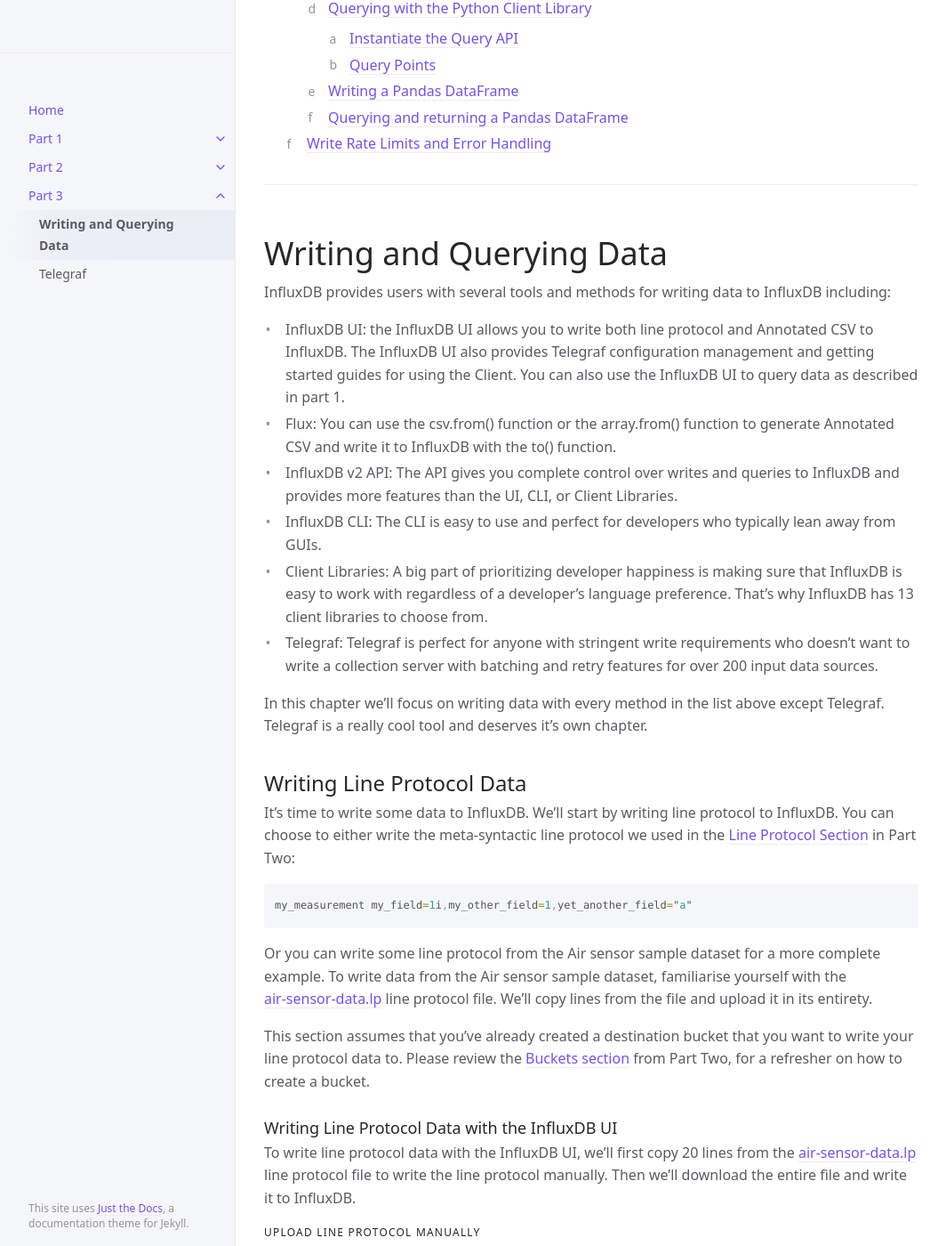
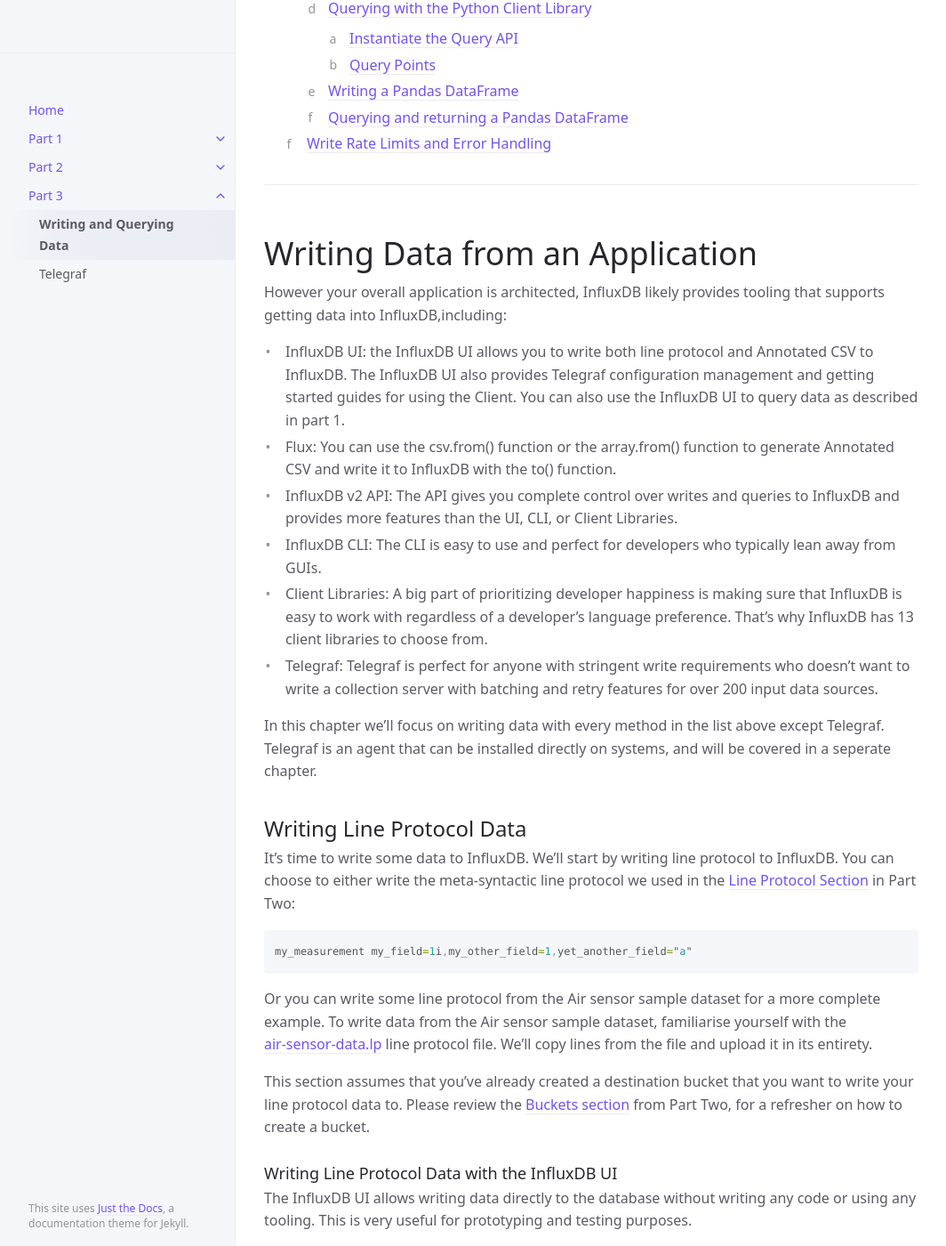
Before and after one commit to influxdata/awesome, a Jekyll site: the page built from docs/part-3/writing-and-querying-data.md, in a window 1280 px wide and 1400 px high, scrolled down 906 px. Shown: the whole window at 89% size, without its empty margins (107-1171 px from the left). Built offline with Jekyll 4.4.1, drawn with Linux system fonts in a browser that asks for light colours; some of the changed text lies outside the part shown.

Commit message:
Update writing-and-querying-data.md

````diff
--- a/docs/part-3/writing-and-querying-data.md
+++ b/docs/part-3/writing-and-querying-data.md
@@ -17,11 +17,9 @@ nav_order: 1
 ---
 
 
-# Writing and Querying Data
+# Writing Data from an Application
 
-InfluxDB provides users with several tools and methods for writing data to InfluxDB including:
-
-
+However your overall application is architected, InfluxDB likely provides tooling that supports getting data into InfluxDB,including:
 
 * InfluxDB UI: the InfluxDB UI allows you to write both line protocol and Annotated CSV to InfluxDB. The InfluxDB UI also provides Telegraf configuration management and getting started guides for using the Client. You can also use the InfluxDB UI to query data as described in part 1.
 * Flux: You can use the csv.from() function or the array.from() function to generate Annotated CSV and write it to InfluxDB with the to() function.
@@ -30,7 +28,7 @@ InfluxDB provides users with several tools and methods for writing data to Influ
 * Client Libraries: A big part of prioritizing developer happiness is making sure that InfluxDB is easy to work with regardless of a developer’s language preference. That’s why InfluxDB has 13 client libraries to choose from.
 * Telegraf: Telegraf is perfect for anyone with stringent write requirements who doesn’t want to write a collection server with batching and retry features for over 200 input data sources.
 
-In this chapter we’ll focus on writing data with every method in the list above except Telegraf. Telegraf is a really cool tool and deserves it’s own chapter.
+In this chapter we’ll focus on writing data with every method in the list above except Telegraf. Telegraf is an agent that can be installed directly on systems, and will be covered in a seperate chapter.
 
 
 ## Writing Line Protocol Data
@@ -49,6 +47,8 @@ This section assumes that you’ve already created a destination bucket that you
 
 
 ### Writing Line Protocol Data with the InfluxDB UI
+
+The InfluxDB UI allows writing data directly to the database without writing any code or using any tooling. This is very useful for prototyping and testing purposes.
 
 To write line protocol data with the InfluxDB UI, we’ll first copy 20 lines from the [air-sensor-data.lp](https://github.com/influxdata/influxdb2-sample-data/blob/master/air-sensor-data/air-sensor-data.lp) line protocol file to write the line protocol manually. Then we’ll download the entire file and write it to InfluxDB.
 
@@ -145,7 +145,7 @@ Zooming in again to produce a better visualization of our data.
 
 ### Writing Line Protocol Data with the CLI
 
-The next easy way to upload data is using the CLI. Assuming you have already configured the CLI, the only extra information that you need is a bucket ID, which you can find with the [bucket list](https://docs.influxdata.com/influxdb/v2.0/reference/cli/influx/bucket/list/) command:
+If you are building or have already built a CLI-based data pipeline, for example in bash, the InfluxDB CLI facilitates easy integrationg into that pipeline. Assuming you have already configured the CLI, the only extra information that you need is a bucket ID, which you can find with the [bucket list](https://docs.influxdata.com/influxdb/v2.0/reference/cli/influx/bucket/list/) command:
 
 
 ```
@@ -177,7 +177,7 @@ So the bucket ID is “497b48e409406cc7”. Now if you have a line of line proto
 ```
 
 
- You can also use the bucket name instead of the bucket ID to write data to InfluxDB by replacing the `--bucket-id `flag with the `--bucket` flag (or `--b `flag for short). Use the  helper flag to get a complete list of all of the write options for the InfluxDB CLI [influx write](https://docs.influxdata.com/influxdb/cloud/reference/cli/influx/write/) command.
+You can also use the bucket name instead of the bucket ID to write data to InfluxDB by replacing the `--bucket-id `flag with the `--bucket` flag (or `--b `flag for short). Use the  helper flag to get a complete list of all of the write options for the InfluxDB CLI [influx write](https://docs.influxdata.com/influxdb/cloud/reference/cli/influx/write/) command.
 
 
 ```
@@ -446,15 +446,11 @@ curl -X POST \
   |> limit(n:1)
 ```
 
-
-
 ## Writing and Querying with Client Libraries
 
-InfluxDB offers a variety of Client Libraries built upon the foundation of the REST APIs. These client libraries are designed to make reading from and writing to InfluxDB straightforward.
+If your applicaiton includes your own server code, then integration with InfluxDB is greatly eased using the InfluxDB client libraries. InfluxDB offers a variety of Client Libraries built upon the foundation of the REST APIs. These client libraries are designed to make reading from and writing to InfluxDB straightforward.
 
 InfluxDB has a large set of officially supported client libraries, including libraries for:
-
-
 
 * [Python](https://docs.influxdata.com/influxdb/cloud/api-guide/client-libraries/python/)
 * [Javascript/node](https://docs.influxdata.com/influxdb/cloud/api-guide/client-libraries/browserjs/)
````
